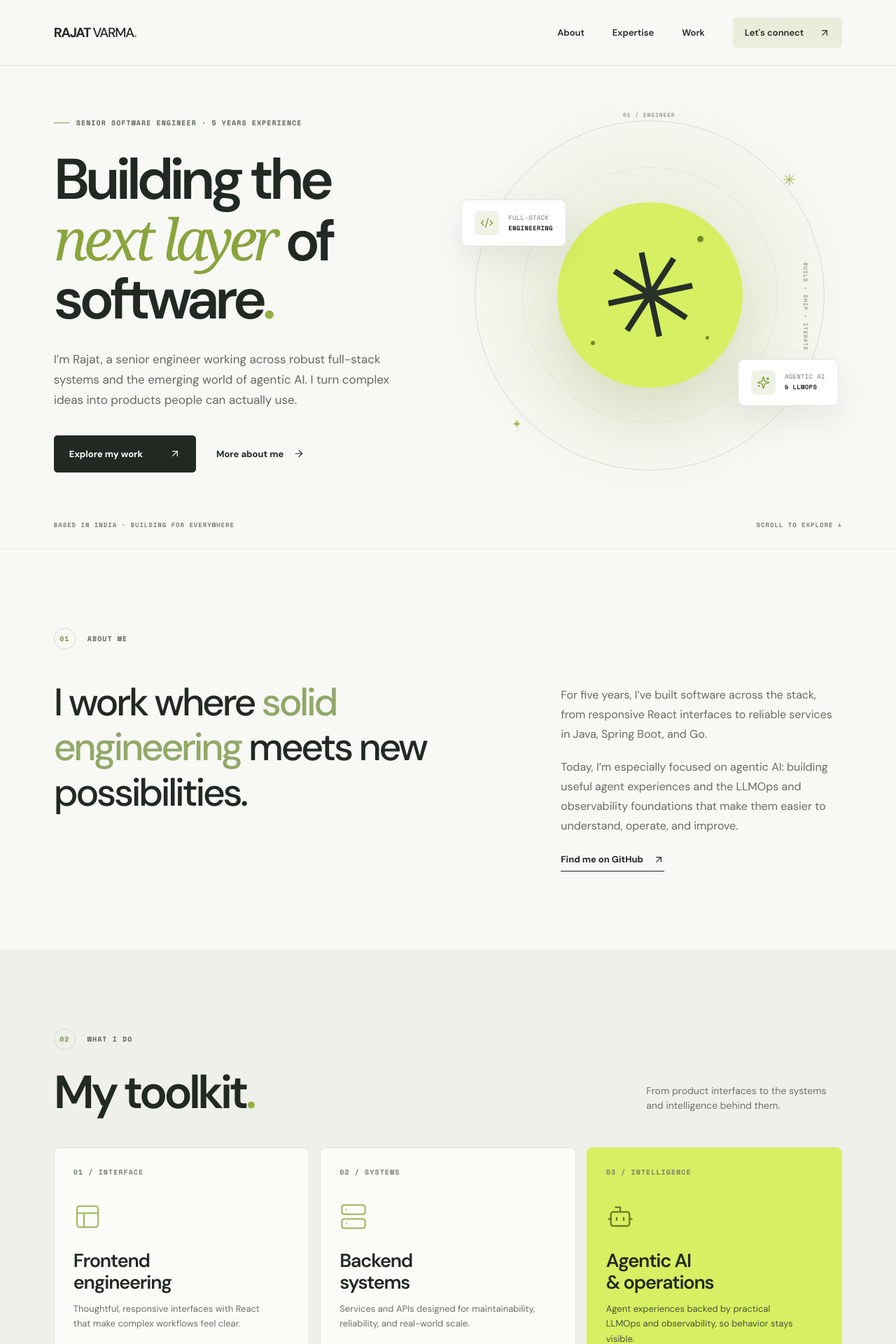
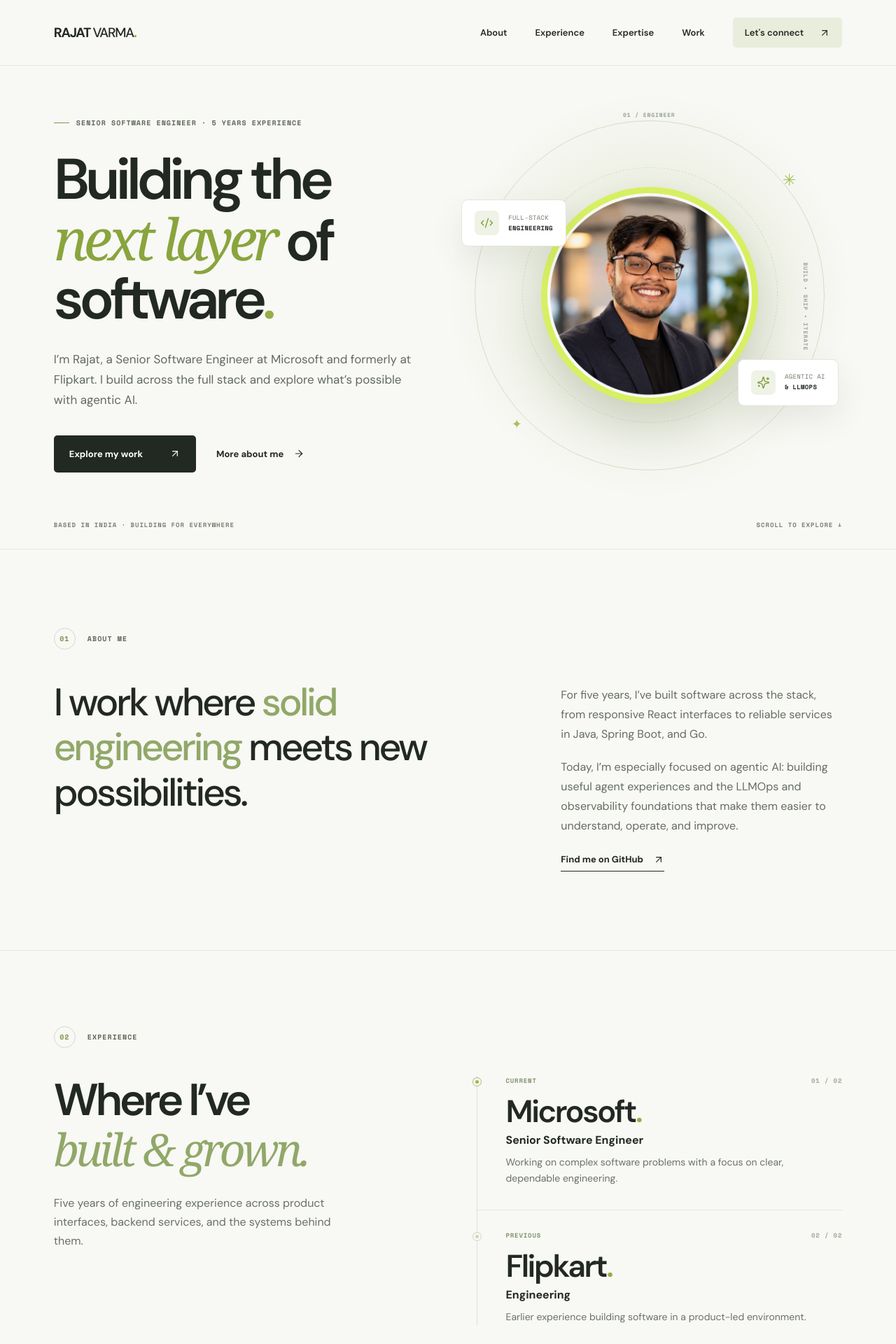
Before and after one commit to rajat-blr/portfolio-website, a React (Vite) app: page / in a window 1280 px wide. Shown: the top 1920 px of the page at 70% size. Built offline with nearby package versions, Linux system fonts and the light colour scheme.

Commit message:
Add experience portrait and LinkedIn

```diff
--- a/index.html
+++ b/index.html
@@ -4,9 +4,9 @@
     <meta charset="UTF-8" />
     <meta name="viewport" content="width=device-width, initial-scale=1.0" />
     <meta name="theme-color" content="#f8f8f5" />
-    <meta name="description" content="Rajat Varma is a senior software engineer building thoughtful products across full-stack engineering and agentic AI." />
+    <meta name="description" content="Rajat Varma is a senior software engineer at Microsoft, previously at Flipkart, building thoughtful products across full-stack engineering and agentic AI." />
     <meta property="og:title" content="Rajat Varma — Senior Software Engineer" />
-    <meta property="og:description" content="Full-stack engineering, agentic AI, LLMOps, and observability for AI agents." />
+    <meta property="og:description" content="Senior software engineer at Microsoft, previously at Flipkart. Full-stack engineering, agentic AI, LLMOps, and observability for AI agents." />
     <meta property="og:type" content="website" />
     <title>Rajat Varma — Senior Software Engineer</title>
     <link rel="icon" type="image/svg+xml" href="/favicon.svg" />
--- a/src/main.jsx
+++ b/src/main.jsx
@@ -1,6 +1,6 @@
 import React, { useEffect, useState } from 'react'
 import { createRoot } from 'react-dom/client'
-import { FaGithub, FaXTwitter } from 'react-icons/fa6'
+import { FaGithub, FaLinkedinIn, FaXTwitter } from 'react-icons/fa6'
 import { LuArrowLeft, LuArrowRight, LuArrowUpRight, LuBot, LuCodeXml, LuMail, LuMenu, LuPanelsTopLeft, LuPhone, LuServer, LuSparkles, LuX } from 'react-icons/lu'
 import './styles.css'
 
@@ -77,6 +77,7 @@
         <button className="menu-toggle" type="button" aria-label={menuOpen ? 'Close menu' : 'Open menu'} aria-expanded={menuOpen} onClick={() => setMenuOpen(!menuOpen)}>{menuOpen ? <LuX /> : <LuMenu />}</button>
         <nav className={menuOpen ? 'nav-links open' : 'nav-links'} aria-label="Main navigation">
           <a href="#about" onClick={closeMenu}>About</a>
+          <a href="#experience" onClick={closeMenu}>Experience</a>
           <a href="#expertise" onClick={closeMenu}>Expertise</a>
           <a href="#work" onClick={closeMenu}>Work</a>
           <a className="nav-contact" href="#contact" onClick={closeMenu}>Let's connect <Arrow diagonal /></a>
@@ -88,20 +89,20 @@
           <div className="hero-copy">
             <div className="eyebrow"><span className="eyebrow-line" /> SENIOR SOFTWARE ENGINEER · 5 YEARS EXPERIENCE</div>
             <h1 id="hero-heading">Building the<br /><em>next layer</em> of<br />software<span className="period">.</span></h1>
-            <p className="hero-description">I’m Rajat, a senior engineer working across robust full-stack systems and the emerging world of agentic AI. I turn complex ideas into products people can actually use.</p>
+            <p className="hero-description">I’m Rajat, a Senior Software Engineer at Microsoft and formerly at Flipkart. I build across the full stack and explore what’s possible with agentic AI.</p>
             <div className="hero-actions">
               <a className="button button-dark" href="#work">Explore my work <Arrow diagonal /></a>
               <a className="text-link" href="#about">More about me <Arrow /></a>
             </div>
           </div>
-          <div className="hero-art" aria-hidden="true">
-            <div className="hero-orbit orbit-outer" /><div className="hero-orbit orbit-inner" />
-            <div className="orbit-label label-top">01 / ENGINEER</div>
-            <div className="orbit-label label-right">BUILD • SHIP • ITERATE</div>
-            <div className="hero-core"><span className="core-symbol">✳</span><span className="core-mini-dot dot-one" /><span className="core-mini-dot dot-two" /><span className="core-mini-dot dot-three" /></div>
-            <div className="floating-card card-code"><span className="floating-icon"><LuCodeXml /></span><span>FULL-STACK<br /><b>ENGINEERING</b></span></div>
-            <div className="floating-card card-ai"><span className="floating-icon"><LuSparkles /></span><span>AGENTIC AI<br /><b>& LLMOPS</b></span></div>
-            <span className="orbit-spark spark-one">✳</span><span className="orbit-spark spark-two">✦</span>
+          <div className="hero-art" role="img" aria-label="Portrait of Rajat Varma surrounded by full-stack engineering and agentic AI motifs">
+            <div className="hero-orbit orbit-outer" aria-hidden="true" /><div className="hero-orbit orbit-inner" aria-hidden="true" />
+            <div className="orbit-label label-top" aria-hidden="true">01 / ENGINEER</div>
+            <div className="orbit-label label-right" aria-hidden="true">BUILD • SHIP • ITERATE</div>
+            <div className="hero-core portrait-core"><img src="/images/ppf.png" alt="" fetchPriority="high" /></div>
+            <div className="floating-card card-code" aria-hidden="true"><span className="floating-icon"><LuCodeXml /></span><span>FULL-STACK<br /><b>ENGINEERING</b></span></div>
+            <div className="floating-card card-ai" aria-hidden="true"><span className="floating-icon"><LuSparkles /></span><span>AGENTIC AI<br /><b>& LLMOPS</b></span></div>
+            <span className="orbit-spark spark-one" aria-hidden="true">✳</span><span className="orbit-spark spark-two" aria-hidden="true">✦</span>
           </div>
           <div className="hero-footer"><span>BASED IN INDIA · BUILDING FOR EVERYWHERE</span><span>SCROLL TO EXPLORE ↓</span></div>
         </section>
@@ -111,8 +112,19 @@
           <div className="intro-content"><h2>I work where <span>solid engineering</span> meets new possibilities.</h2><div><p>For five years, I’ve built software across the stack, from responsive React interfaces to reliable services in Java, Spring Boot, and Go.</p><p>Today, I’m especially focused on agentic AI: building useful agent experiences and the LLMOps and observability foundations that make them easier to understand, operate, and improve.</p><a className="underlined-link" href={github} target="_blank" rel="noreferrer">Find me on GitHub <Arrow diagonal /></a></div></div>
         </section>
 
+        <section id="experience" className="experience section-shell" aria-labelledby="experience-heading">
+          <div className="section-kicker"><span className="kicker-number">02</span><span>EXPERIENCE</span></div>
+          <div className="experience-layout">
+            <div className="experience-intro"><h2 id="experience-heading">Where I’ve<br /><em>built & grown.</em></h2><p>Five years of engineering experience across product interfaces, backend services, and the systems behind them.</p></div>
+            <div className="experience-timeline">
+              <article className="experience-item"><span className="experience-node" /><div className="experience-topline"><span>CURRENT</span><span>01 / 02</span></div><h3>Microsoft<span className="period">.</span></h3><p className="experience-role">Senior Software Engineer</p><p className="experience-note">Working on complex software problems with a focus on clear, dependable engineering.</p></article>
+              <article className="experience-item"><span className="experience-node" /><div className="experience-topline"><span>PREVIOUS</span><span>02 / 02</span></div><h3>Flipkart<span className="period">.</span></h3><p className="experience-role">Engineering</p><p className="experience-note">Earlier experience building software in a product-led environment.</p></article>
+            </div>
+          </div>
+        </section>
+
         <section id="expertise" className="expertise section-shell">
-          <div className="section-kicker"><span className="kicker-number">02</span><span>WHAT I DO</span></div>
+          <div className="section-kicker"><span className="kicker-number">03</span><span>WHAT I DO</span></div>
           <div className="section-heading-row"><h2>My toolkit<span className="period">.</span></h2><p>From product interfaces to the systems and intelligence behind them.</p></div>
           <div className="expertise-grid">
             <article className="expertise-card"><span className="card-index">01 / INTERFACE</span><span className="skill-symbol"><LuPanelsTopLeft /></span><h3>Frontend<br />engineering</h3><p>Thoughtful, responsive interfaces with React that make complex workflows feel clear.</p><div className="skill-tags"><span>React</span><span>UI architecture</span><span>Product UX</span></div></article>
@@ -122,7 +134,7 @@
         </section>
 
         <section id="work" className="work section-shell">
-          <div className="section-kicker"><span className="kicker-number">03</span><span>SELECTED WORK</span></div>
+          <div className="section-kicker"><span className="kicker-number">04</span><span>SELECTED WORK</span></div>
           <div className="section-heading-row"><h2>Featured project<span className="period">.</span></h2><p>A closer look at something I’ve built.</p></div>
           <article className="project-card">
             <ProjectVisual />
@@ -130,10 +142,10 @@
           </article>
         </section>
 
-        <section className="principles section-shell" aria-labelledby="principles-heading"><div className="section-kicker"><span className="kicker-number">04</span><span>HOW I THINK</span></div><div className="principles-layout"><h2 id="principles-heading">Curious by nature.<br /><em>Practical</em> by design.</h2><div className="principles-list"><div><span>01</span><p>Start with the problem, then find the simplest useful solution.</p></div><div><span>02</span><p>Build for clarity, from the interface to the underlying architecture.</p></div><div><span>03</span><p>Make systems observable so they can be trusted and improved.</p></div></div></div></section>
+        <section className="principles section-shell" aria-labelledby="principles-heading"><div className="section-kicker"><span className="kicker-number">05</span><span>HOW I THINK</span></div><div className="principles-layout"><h2 id="principles-heading">Curious by nature.<br /><em>Practical</em> by design.</h2><div className="principles-list"><div><span>01</span><p>Start with the problem, then find the simplest useful solution.</p></div><div><span>02</span><p>Build for clarity, from the interface to the underlying architecture.</p></div><div><span>03</span><p>Make systems observable so they can be trusted and improved.</p></div></div></div></section>
 
         <section id="contact" className="contact section-shell" aria-labelledby="contact-heading">
-          <div className="section-kicker"><span className="kicker-number">05</span><span>LET'S CONNECT</span></div>
+          <div className="section-kicker"><span className="kicker-number">06</span><span>LET'S CONNECT</span></div>
           <div className="contact-panel">
             <div className="contact-intro">
               <span className="contact-availability"><span /> OPEN TO CONVERSATION</span>
@@ -149,6 +161,7 @@
               <div className="contact-socials">
                 <a href={github} target="_blank" rel="noreferrer" aria-label="GitHub profile"><FaGithub /><span>GitHub</span><LuArrowUpRight className="social-arrow" /></a>
                 <a href="https://x.com/rajat_2709" target="_blank" rel="noreferrer" aria-label="X profile"><FaXTwitter /><span>X / Twitter</span><LuArrowUpRight className="social-arrow" /></a>
+                <a href="https://www.linkedin.com/in/rajat-v-2bbb693b1/" target="_blank" rel="noreferrer" aria-label="LinkedIn profile"><FaLinkedinIn /><span>LinkedIn</span><LuArrowUpRight className="social-arrow" /></a>
               </div>
             </div>
           </div>
--- a/src/styles.css
+++ b/src/styles.css
@@ -69,3 +69,31 @@
 .contact-socials .social-arrow{width:15px;height:15px;margin-left:auto;flex:none}
 @media(max-width:900px){.contact-panel{grid-template-columns:1fr}.contact-intro{min-height:355px}.contact-info{border-left:0;border-top:1px solid #405243}.contact-panel h2{margin-top:45px}}
 @media(max-width:480px){.contact{padding-top:76px;padding-bottom:78px}.contact .section-kicker{margin-bottom:24px}.contact-panel{border-radius:12px}.contact-intro,.contact-info{padding:30px}.contact-intro{min-height:330px}.contact-panel h2{font-size:51px;margin:42px 0 17px}.contact-intro>p{font-size:13px;max-width:270px}.contact-decoration{width:245px;height:245px;right:-80px;bottom:-105px}.contact-decoration svg{width:93px;height:93px}.contact-info{padding-top:34px;padding-bottom:36px}.detail-value{font-size:15px}.contact-socials{grid-template-columns:1fr 1fr}.contact-socials a{padding:13px 10px;font-size:11px;gap:7px}}
+
+/* Portrait, experience timeline, and LinkedIn */
+.portrait-core{width:310px;height:310px;padding:0;border:9px solid #d7ef62;background:#fff;overflow:hidden;box-shadow:0 28px 65px #43523638}
+.portrait-core img{display:block;width:100%;height:100%;object-fit:cover;border-radius:50%}
+.experience{padding-top:108px;padding-bottom:118px;border-top:1px solid #e6e8e0}
+.experience-layout{display:grid;grid-template-columns:.9fr 1fr;gap:12%;margin-top:40px}
+.experience-intro h2{font-size:clamp(43px,5vw,70px);line-height:1.1;letter-spacing:-.07em;font-weight:600;margin:0 0 24px}
+.experience-intro h2 em{font-family:Georgia,serif;font-weight:400;color:#91a868}
+.experience-intro p{font-size:16px;line-height:1.7;color:#687167;max-width:410px;margin:0}
+.experience-timeline{border-left:1px solid #dce3d3;padding-left:0}
+.experience-item{position:relative;padding:0 0 34px 40px}
+.experience-item:last-child{padding-bottom:0}
+.experience-node{position:absolute;left:-6px;top:3px;width:11px;height:11px;border-radius:50%;background:#9db748;border:3px solid #f8f8f5;box-shadow:0 0 0 1px #a9bf79}
+.experience-item:last-child .experience-node{background:#cbd7ba;box-shadow:0 0 0 1px #ccd8c4}
+.experience-topline{display:flex;justify-content:space-between;gap:20px;font-family:'Space Mono',monospace;font-size:9px;font-weight:700;letter-spacing:.09em;color:#81916d}
+.experience-topline span:last-child{color:#a2ab9b}
+.experience-item h3{font-size:clamp(35px,3.5vw,48px);line-height:1.1;letter-spacing:-.055em;font-weight:600;margin:14px 0 5px}
+.experience-role{font-size:16px;font-weight:700;margin:0 0 10px}
+.experience-note{font-size:14px;line-height:1.6;color:#697367;max-width:430px;margin:0}
+.experience-item+ .experience-item{border-top:1px solid #e5e9e0;padding-top:29px}
+.experience-item+ .experience-item .experience-node{top:32px}
+.contact-socials{grid-template-columns:repeat(3,minmax(0,1fr))}
+.contact-socials a{padding:15px 10px;gap:7px;font-size:11px}
+.contact-socials a>svg:first-child{width:16px;height:16px}
+.contact-socials .social-arrow{width:13px;height:13px}
+@media(max-width:1000px){.experience-layout{gap:7%}}
+@media(max-width:760px){.experience{padding-top:75px;padding-bottom:80px}.experience-layout{grid-template-columns:1fr;gap:42px}.experience-intro h2{font-size:clamp(42px,8vw,58px)}.experience-timeline{margin-left:6px}}
+@media(max-width:480px){.experience-intro p{font-size:15px}.experience-item{padding-left:26px}.experience-item h3{font-size:37px}.contact-socials{grid-template-columns:1fr}.contact-socials a{padding:13px 14px;font-size:12px;gap:10px}.contact-socials a>svg:first-child{width:17px;height:17px}}
```
Also changed, not shown: public/images/ppf.png (added), 1 other file (tests, documents, lock files or other folders).
